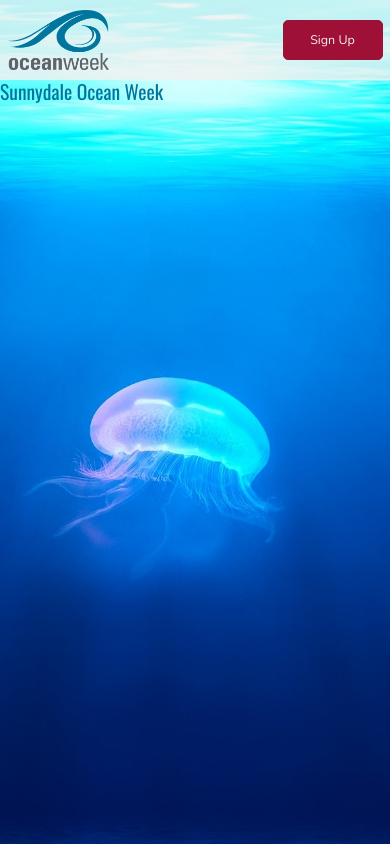
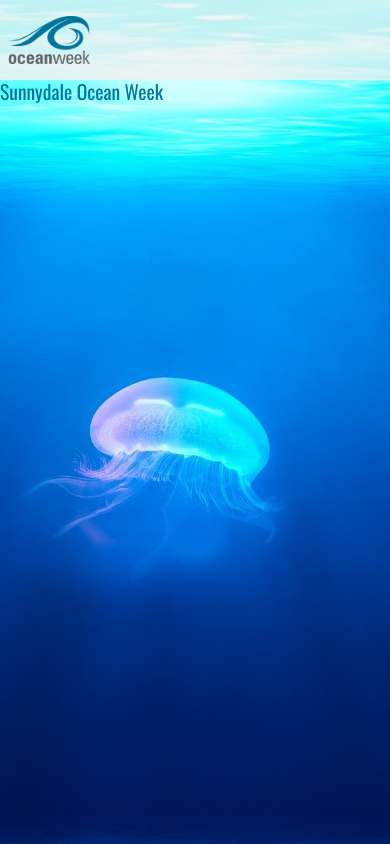
Before and after one commit to barrosdaniel/ocean-week, a plain HTML site: page index.html in a window 390 px wide. Drawn offline with nearby package versions, Linux system fonts and the light colour scheme.

Commit message:
refactor: Remove Sign up button and refactor Header layout.

```diff
--- a/css/styles.css
+++ b/css/styles.css
@@ -2,7 +2,7 @@
 RESETS
 =============================================== */
 /* Type */
-@import url('https://fonts.googleapis.com/css2?family=Nunito&family=Oswald:wght@400;700&display=swap');
+@import url('https://fonts.googleapis.com/css2?family=Inter&family=Oswald:wght@400;700&display=swap');
 
 html {
   font-size: 10px;
@@ -11,7 +11,7 @@ html {
 
 *,
 body {
-  font-family: 'Nunito', sans-serif;
+  font-family: 'Inter', sans-serif;
 }
 
 h1,
@@ -46,75 +46,19 @@ STYLES
 =============================================== */
 .background {
   min-height: 100vh;
+  padding: 0;
   background: url(/img/jellyfish-931886_1920.jpg) center;
   background-size: cover;
 }
 
-
-
 /* Top Bar */
-.topbar {
+.header {
   background-color: rgba(242, 242, 242, 0.8);
-  height: 8rem;
-  display: flex;
-  justify-content: space-between;
+  min-height: 8rem;
 }
 
-.topbar__logo-container,
-.topbar__button-container {
-  display: flex;
-  align-items: center;
-}
+/* Hero */
 
-.topbar__logo {
-  height: 6rem;
-}
-
-.topbar__button-container {
-  justify-content: flex-end;
-}
-
-.topbar__button {
-  width: 25rem;
-  margin: 1rem 0;
-  border: solid 1px var(--secondary);
-  border-radius: 0.5rem;
-  padding: 1rem 2rem;
-  background-color: var(--secondary);
-  font-size: 2rem;
-  text-align: center;
-}
-
-.topbar__button:link,
-.topbar__button:visited {
-  color: var(--white);
-}
-
-@media only screen and (max-width: 1200px) {
-  .topbar__button {
-    width: 20rem;
-    font-size: 1.75rem;
-  }
-}
-
-@media only screen and (max-width: 992px) {
-
-  .topbar__button {
-    width: 15rem;
-    font-size: 1.5rem;
-  }
-}
-
-@media only screen and (max-width: 768px) {
-  .background {
-    padding: 0;
-  }
-
-  .topbar__button {
-    width: 10rem;
-    font-size: 1.25rem;
-  }
-}
 
 
 
--- a/index.html
+++ b/index.html
@@ -17,15 +17,13 @@
 <body>
   <div class="container-fluid background">
     <div class="container">
-      <section class="topbar row">
-        <div class="topbar__logo-container col-1">
+      <header class="header row align-items-center py-3">
+        <div class="header__logo-container col-3 col-md-2">
           <img src="img/ocean-week-logo-400.png" alt="Ocean Week Logo"
-            class="topbar__logo">
+            class="header__logo img-fluid">
         </div>
-        <div class="topbar__button-container col-5">
-          <a href="#signupForm" class="topbar__button">Sign Up</a>
-        </div>
-      </section>
+        <div class="col-9 col-md-10"></div>
+      </header>
 
     </div>
 
```
